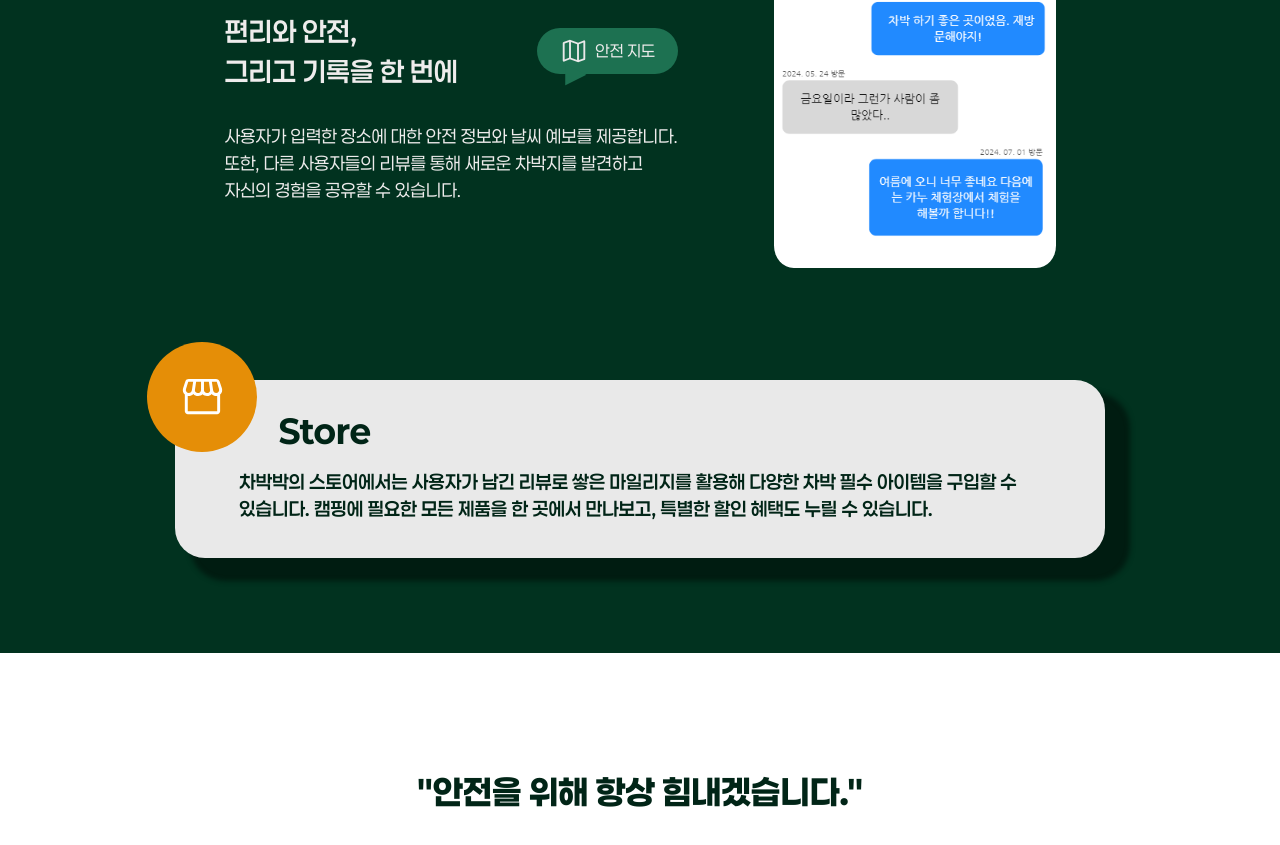
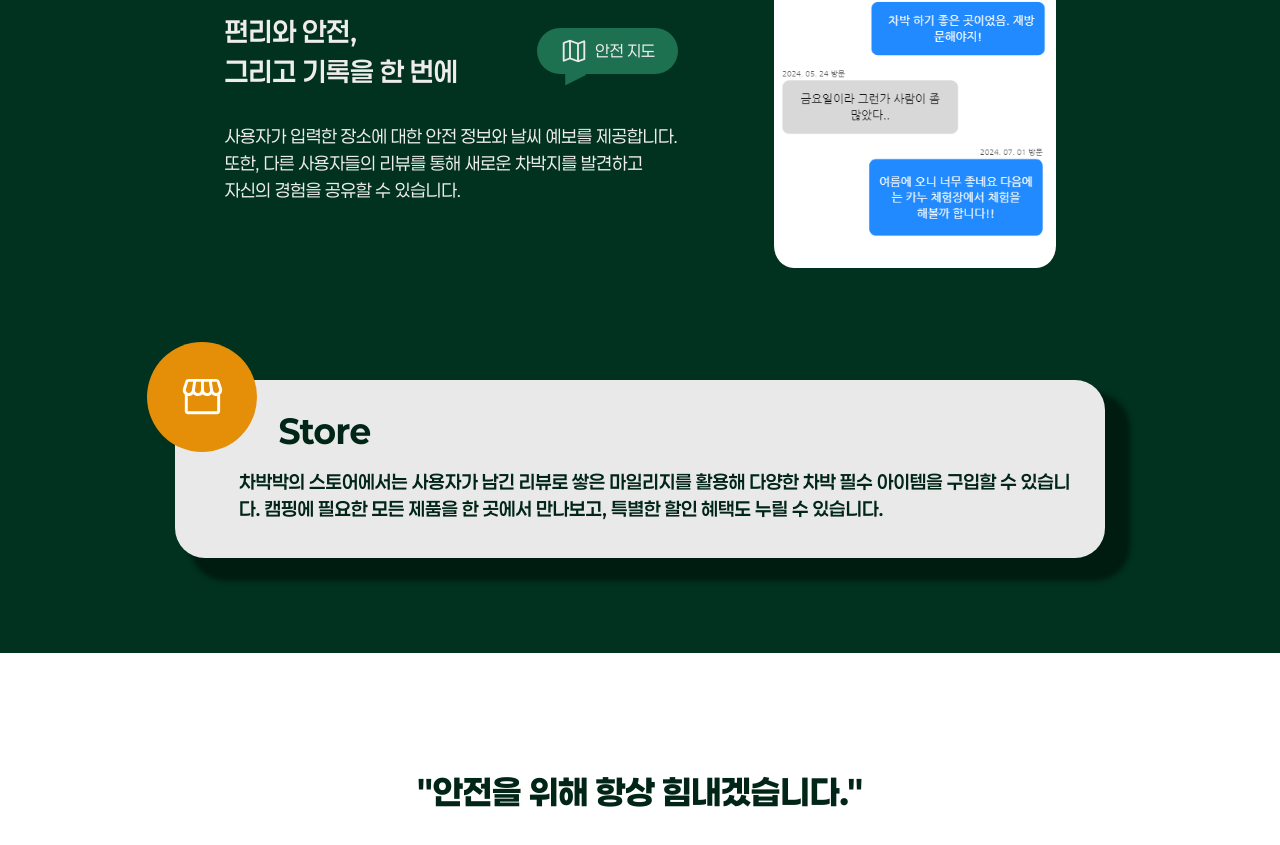
Before and after one commit to eunhyeon1020/Car-BakBak, a Vue app in the folder frontend/: page /main in a window 1280 px wide. Shown: the part 1747-2592 px from the top of the page. Built offline with nearby package versions, Linux system fonts and the light colour scheme.

Commit message:
main 필요없는 코드 삭제

```diff
--- a/frontend/src/assets/css/main.css
+++ b/frontend/src/assets/css/main.css
@@ -128,7 +128,6 @@
 .use-safe-contain>div:last-child {
   font-size: 1.1rem;
   line-height: 1.7rem;
-  word-break: keep-all;
 }
 
 .use-safe {
@@ -216,7 +215,6 @@
   font-size: 1.17rem;
   font-weight: 600;
   line-height: 1.7rem;
-  word-break: keep-all;
   margin: 0;
   padding: 25px 0 0 0;
 }
--- a/frontend/src/components/Main.vue
+++ b/frontend/src/components/Main.vue
@@ -138,14 +138,5 @@
 
 
 <script>
-// export default {};
-
-export default {
-  data:() => ({
-    scrollTop: 0,
-  }),
-};
-
-
 
 </script>
```
